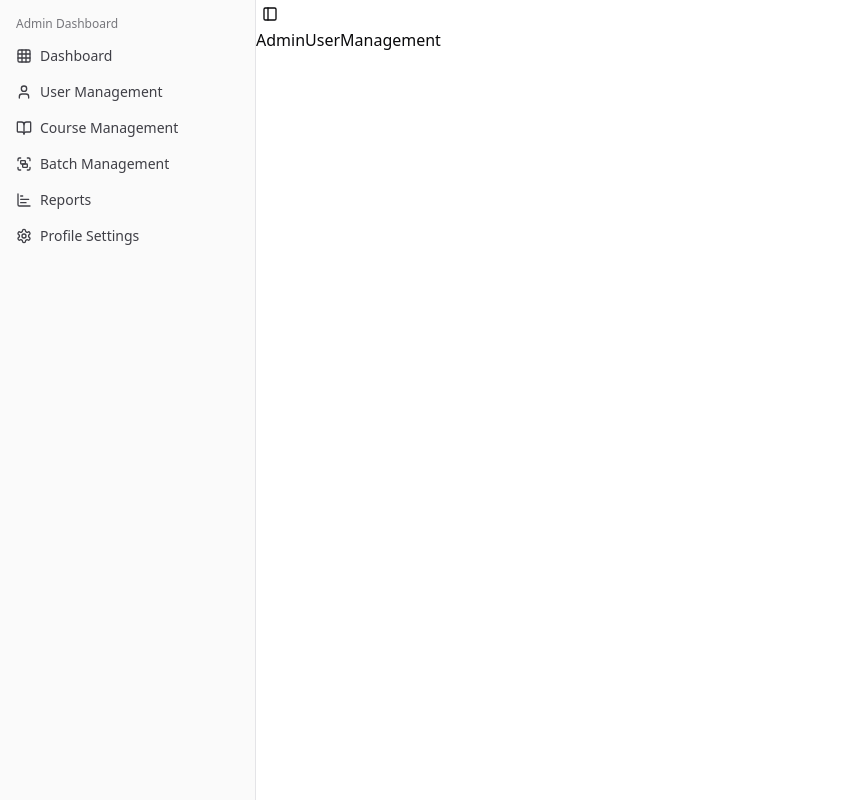
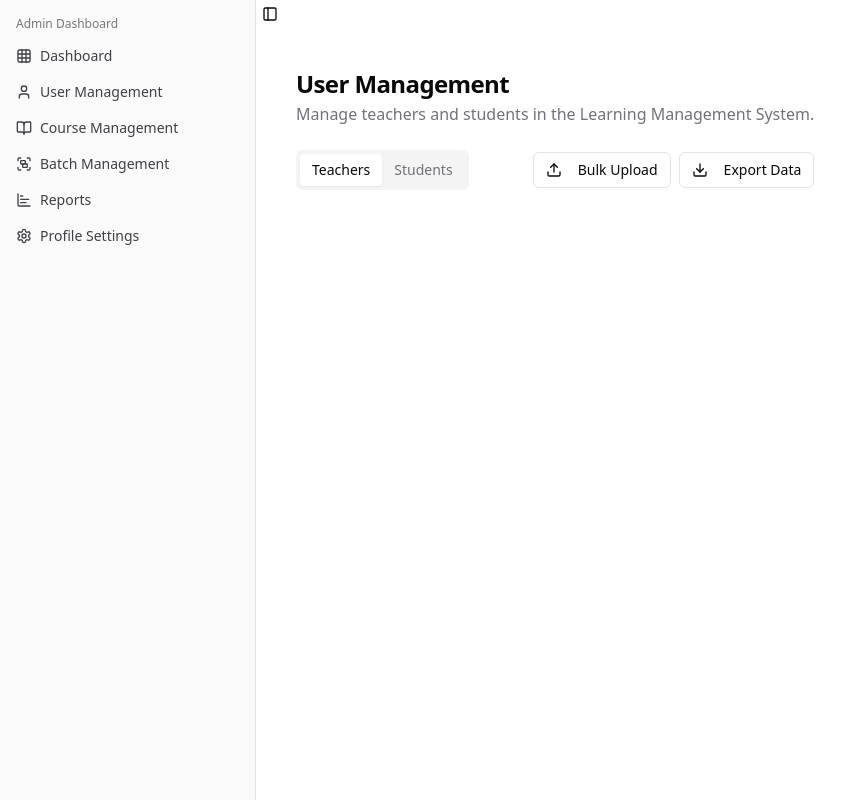
Before and after one commit to abdul-ahad-dev/SMIT-LMS, a React (Vite) app: page /admin/user-management in a window 1280 px wide. Shown: the whole page, without its empty margins (0-861 px from the left). Built offline with nearby package versions, Linux system fonts and the light colour scheme.

Commit message:
Add details in user management admin page

```diff
--- a/src/admin/AdminUserManagement.jsx
+++ b/src/admin/AdminUserManagement.jsx
@@ -1,6 +1,49 @@
+import { useState } from "react"
+import { Tabs, TabsContent, TabsList, TabsTrigger } from "@/components/ui/tabs"
+// import { TeacherManagement } from "./components/TeacherManagement"
+// import { StudentManagement } from "./components/StudentManagement"
+import { Button } from "@/components/ui/button"
+import { Download, Upload } from 'lucide-react'
+
+
 function AdminUserManagement() {
+  const [activeTab, setActiveTab] = useState("teachers")
+
+
   return (
-    <div>AdminUserManagement</div>
+    <div className="space-y-6 p-10 pb-16">
+      <div className="space-y-0.5">
+        <h2 className="text-2xl font-bold tracking-tight">User Management</h2>
+        <p className="text-muted-foreground">
+          Manage teachers and students in the Learning Management System.
+        </p>
+      </div>
+      <Tabs value={activeTab} onValueChange={setActiveTab} className="space-y-4">
+        <div className="flex justify-between items-center">
+          <TabsList>
+            <TabsTrigger value="teachers">Teachers</TabsTrigger>
+            <TabsTrigger value="students">Students</TabsTrigger>
+          </TabsList>
+          <div className="flex space-x-2">
+            <Button variant="outline" size="sm">
+              <Upload className="mr-2 h-4 w-4" />
+              Bulk Upload
+            </Button>
+            <Button variant="outline" size="sm">
+              <Download className="mr-2 h-4 w-4" />
+              Export Data
+            </Button>
+          </div>
+        </div>
+        <TabsContent value="teachers" className="space-y-4">
+          {/* <TeacherManagement /> */}
+        </TabsContent>
+        <TabsContent value="students" className="space-y-4">
+          {/* <StudentManagement /> */}
+        </TabsContent>
+      </Tabs>
+      {/* <RolePermissions /> */}
+    </div>
   )
 }
 
--- /dev/null
+++ b/src/admin/components/StudentManagement.jsx
@@ -0,0 +1,7 @@
+function StudentManagement() {
+  return (
+    <div>StudentManagement</div>
+  )
+}
+
+export default StudentManagement
--- /dev/null
+++ b/src/admin/components/TeacherManagement.jsx
@@ -0,0 +1,7 @@
+function TeacherManagement() {
+  return (
+    <div>TeacherManagement</div>
+  )
+}
+
+export default TeacherManagement
```
